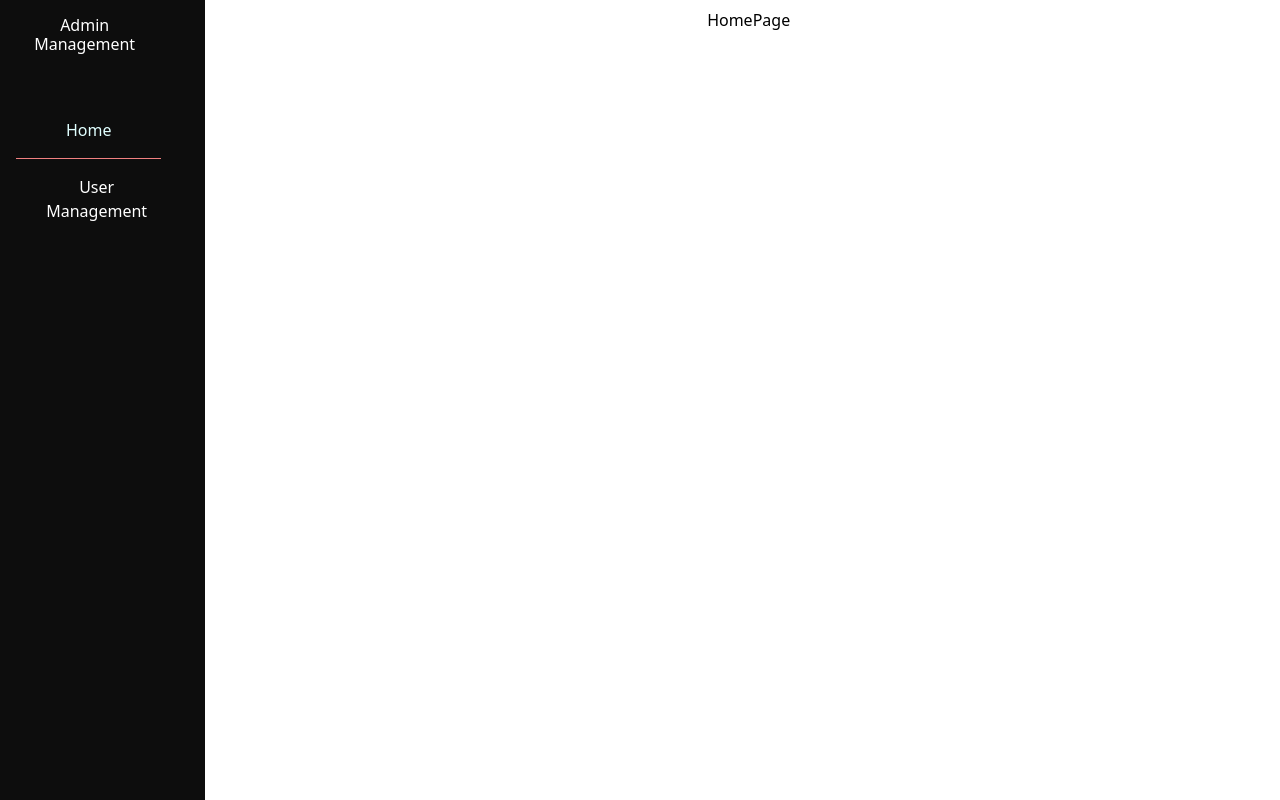
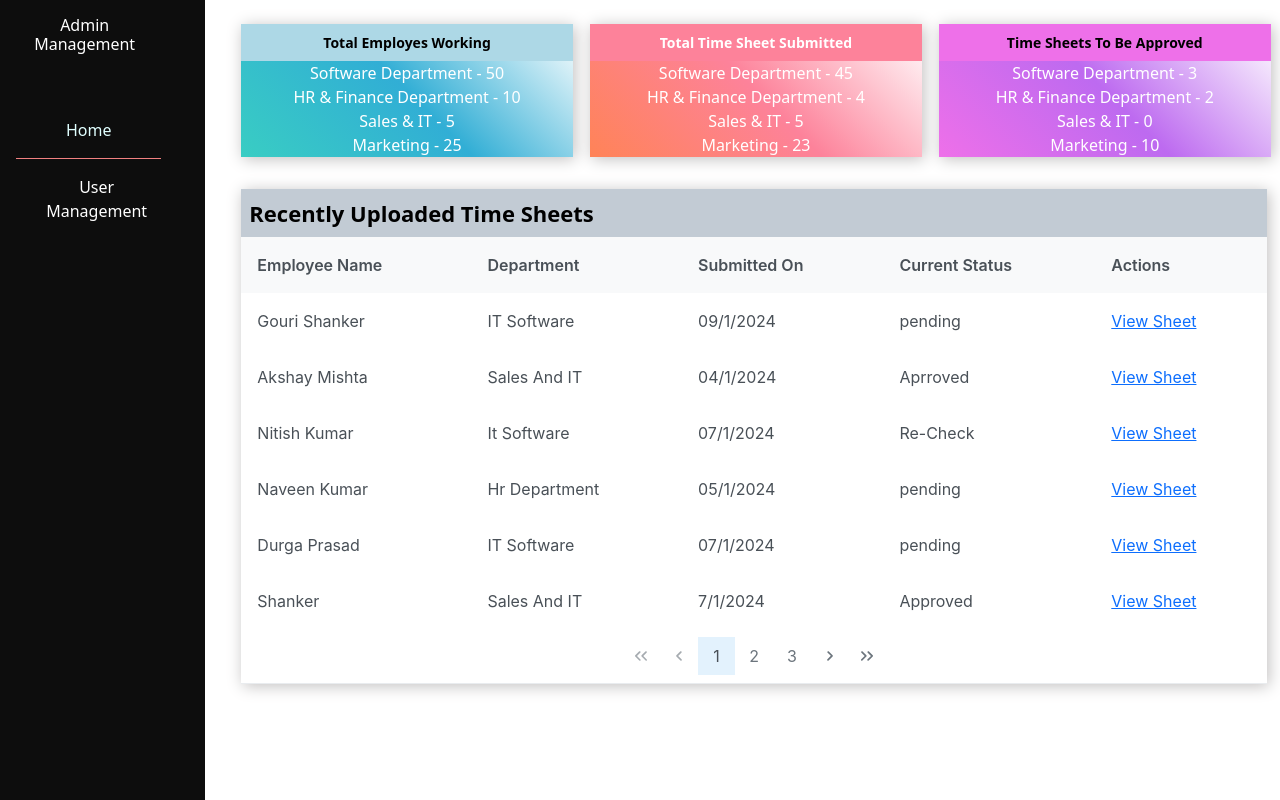
Before and after one commit to nitishhajipur/Employee-Admin, a React (Create React App) app: page /menu in a window 1280 px wide. Built offline with nearby package versions, Linux system fonts and the light colour scheme.

Commit message:
homepage

```diff
--- a/src/App.css
+++ b/src/App.css
@@ -15,7 +15,7 @@
 .App-container {
   background-color: rgb(13, 13, 13);
   color: white;
-  height: 100vh;
+  /* height: 100vh; */
 }
 .nav-container{
   display: block;
--- a/src/App.tsx
+++ b/src/App.tsx
@@ -5,7 +5,7 @@ import SighnIn from './components/appauthentication/SighnIn';
 import { Route, Routes } from 'react-router';
 import SighnUp from './components/appauthentication/SighnUp';
 import NavItems from './components/navbar/NavbarItem';
-import HomePage from './components/modules/Homepage';
+import HomePage from './components/modules/homePage/Homepage';
 import UserIndex from './components/modules/UsersPage/UsersIndex';
 
 function App() {
--- a/src/common/CommonCard.tsx
+++ b/src/common/CommonCard.tsx
@@ -4,15 +4,20 @@ import './styles.css';
 export interface cardProps {
     className?: string
     children: ReactNode
+    title?:string
 }
 
 function CommonCard(props: any) {
     return (
         <React.Fragment>
             <div className={props.className ? props.className : 'Common-card'}>
-                <div className='card-title'>
-                    {props.title}
+                {
+                    props?.title &&
+
+                    <div className='card-title'>
+                   <span> {props.title}</span>
                 </div>
+                }
                 <div className='card-body'>
                     <div>
                         {props.children}
--- a/src/components/modules/Homepage.tsx
+++ /dev/null
@@ -1,7 +0,0 @@
-import React from 'react'
-const HomePage=()=>{
-    return(
-        <p>HomePage</p>
-    )
-}
-export default HomePage
--- a/src/components/modules/UsersPage/UserPage.tsx
+++ b/src/components/modules/UsersPage/UserPage.tsx
@@ -256,6 +256,7 @@ function UserPage() {
       </CustomDialog>
 
     <div className="">
+
       <DataTable
       value={UserData}
       stripedRows
--- /dev/null
+++ b/src/components/modules/homePage/Homepage.tsx
@@ -0,0 +1,70 @@
+import React from 'react'
+import CommonCard from '../../../common/CommonCard'
+import './styles.css'
+import { DataTable } from 'primereact/datatable'
+import { Column } from 'primereact/column'
+import timeSheetsData from '../../../constants/timeSheets.json'
+const HomePage=()=>{
+    return(
+       <div className='container-fluid'>
+        <div className='row'>
+            <div className='adminDashboard d-flex col-12'>
+
+            <div className='col-4 cardContainer '>
+                <CommonCard title="Total Employes Working">
+                    <div>
+                        <p className='m-0'> Software Department - 50 </p>
+                        <p className='m-0'> HR & Finance Department - 10 </p>
+                        <p className='m-0'> Sales & IT - 5</p>
+                        <p className='m-0'> Marketing - 25</p>
+                    </div>
+                </CommonCard>
+
+            </div>
+            <div className='col-4 cardContainer'>
+                <CommonCard title="Total Time Sheet Submitted">
+                    <div>
+                    <p className='m-0'> Software Department - 45 </p>
+                        <p className='m-0'> HR & Finance Department - 4 </p>
+                        <p className='m-0'> Sales & IT - 5</p>
+                        <p className='m-0'> Marketing - 23</p>
+                    </div>
+                </CommonCard>
+
+            </div>
+            <div className='col-4 cardContainer'>
+                <CommonCard title='Time Sheets To Be Approved'>
+                    <div>
+                    <p className='m-0'> Software Department - 3 </p>
+                        <p className='m-0'> HR & Finance Department - 2 </p>
+                        <p className='m-0'> Sales & IT - 0</p>
+                        <p className='m-0'> Marketing - 10</p>
+                    </div>
+                </CommonCard>
+            </div>
+            </div>
+            <div className='col-12 timesheetsTable'>
+                <CommonCard title="Recently Uploaded Time Sheets">
+                    <DataTable
+                    value={timeSheetsData}
+                    // stripedRows
+                    emptyMessage="No timesheets  available to display."
+                    tableStyle={{ minWidth: '50rem' }}
+                    paginator rows={6}
+                    >
+
+                    <Column field="name" header="Employee Name"></Column>
+        <Column field="department" header="Department"></Column>
+        <Column field="SubmiteedOn" header="Submitted On"></Column>
+        <Column field="status" header="Current Status"></Column>
+        <Column  header="Actions" body={()=>{return(<a href="#"> View Sheet</a>)}}></Column>
+                    </DataTable>
+                </CommonCard>
+
+            </div>
+        </div>
+
+       </div>
+    )
+}
+export default HomePage
--- /dev/null
+++ b/src/components/modules/homePage/styles.css
@@ -0,0 +1,51 @@
+.adminDashboard .cardContainer:nth-child(1) .Common-card {
+    background:linear-gradient(45deg,#39cdc3,#31aed5,transparent);
+    color: white;
+    font-weight: 500;
+}
+.adminDashboard .cardContainer:nth-child(2) .Common-card {
+    background:linear-gradient(45deg,#ff8357,#fd829a,transparent);
+    color: white;
+    font-weight: 500;
+}
+.adminDashboard .cardContainer:nth-child(3) .Common-card {
+    background:linear-gradient(45deg,#ee70e9,#bd6af0,transparent);
+    color: white;
+    font-weight: 500;
+}
+.adminDashboard .cardContainer:nth-child(1) .card-title{
+    font-size: 14px;
+    max-height: fit-content;
+    height: fit-content;
+    text-align: center;
+    display: flex;
+    justify-content: center;
+    color: black;
+    background:lightblue;
+
+}
+.adminDashboard .cardContainer:nth-child(2) .card-title{
+    font-size: 14px;
+    max-height: fit-content;
+    height: fit-content;
+    text-align: center;
+    display: flex;
+    justify-content: center;
+    color: white;
+    background:#fd829a;
+
+}
+.adminDashboard .cardContainer:nth-child(3) .card-title{
+    font-size: 14px;
+    max-height: fit-content;
+    height: fit-content;
+    text-align: center;
+    display: flex;
+    justify-content: center;
+    color: black;
+    background:#ee70e9;
+
+}
+.timesheetsTable .Common-card{
+    width: 98% !important;
+}
--- /dev/null
+++ b/src/constants/timeSheets.json
@@ -0,0 +1,99 @@
+[
+    {
+        "name":"Gouri Shanker",
+        "department":"IT Software",
+        "SubmiteedOn":"09/1/2024",
+        "status":"pending"
+    },
+    {
+        "name":"Akshay Mishta",
+        "department":"Sales And IT",
+        "SubmiteedOn":"04/1/2024",
+        "status":"Aprroved"
+    },
+    {
+        "name":"Nitish Kumar",
+        "department":"It Software",
+        "SubmiteedOn":"07/1/2024",
+        "status":"Re-Check"
+    },
+    {
+        "name":"Naveen Kumar",
+        "department":"Hr Department",
+        "SubmiteedOn":"05/1/2024",
+        "status":"pending"
+    },
+    {
+        "name":"Durga Prasad",
+        "department":"IT Software",
+        "SubmiteedOn":"07/1/2024",
+        "status":"pending"
+    },
+    {
+        "name":"Shanker",
+        "department":"Sales And IT",
+        "SubmiteedOn":"7/1/2024",
+        "status":"Approved"
+    },
+    {
+        "name":"Gouri ",
+        "department":"Shiva",
+        "SubmiteedOn":"05/1/2024",
+        "status":"pending"
+    },
+    {
+        "name":"Maheswari",
+        "department":"Hr Department",
+        "SubmiteedOn":"03/1/2024",
+        "status":"Approved"
+    },
+    {
+        "name":"Lalitha",
+        "department":"IT Software",
+        "SubmiteedOn":"03/1/2024",
+        "status":"pending"
+    },
+    {
+        "name":"Gouri Shanker",
+        "department":"Marketing",
+        "SubmiteedOn":"04/1/2024",
+        "status":"Approved"
+    },
+    {
+        "name":"Neeraj",
+        "department":"Marketing",
+        "SubmiteedOn":"04/1/2024",
+        "status":"Re-check"
+    },
+    {
+        "name":"Durga Prasad",
+        "department":"Finance",
+        "SubmiteedOn":"02/1/2024",
+        "status":"pending"
+    },
+    {
+        "name":"Gouri Shanker",
+        "department":"IT Software",
+        "SubmiteedOn":"09/1/2024",
+        "status":"pending"
+    },
+    {
+        "name":"Gouri Shanker",
+        "department":"IT Software",
+        "SubmiteedOn":"09/1/2024",
+        "status":"pending"
+    },
+    {
+        "name":"Gouri Shanker",
+        "department":"IT Software",
+        "SubmiteedOn":"09/1/2024",
+        "status":"pending"
+    },
+    {
+        "name":"Rajsekar",
+        "department":"IT Software",
+        "SubmiteedOn":"25/12/2023",
+        "status":"Approved"
+    }
+
+]
```
